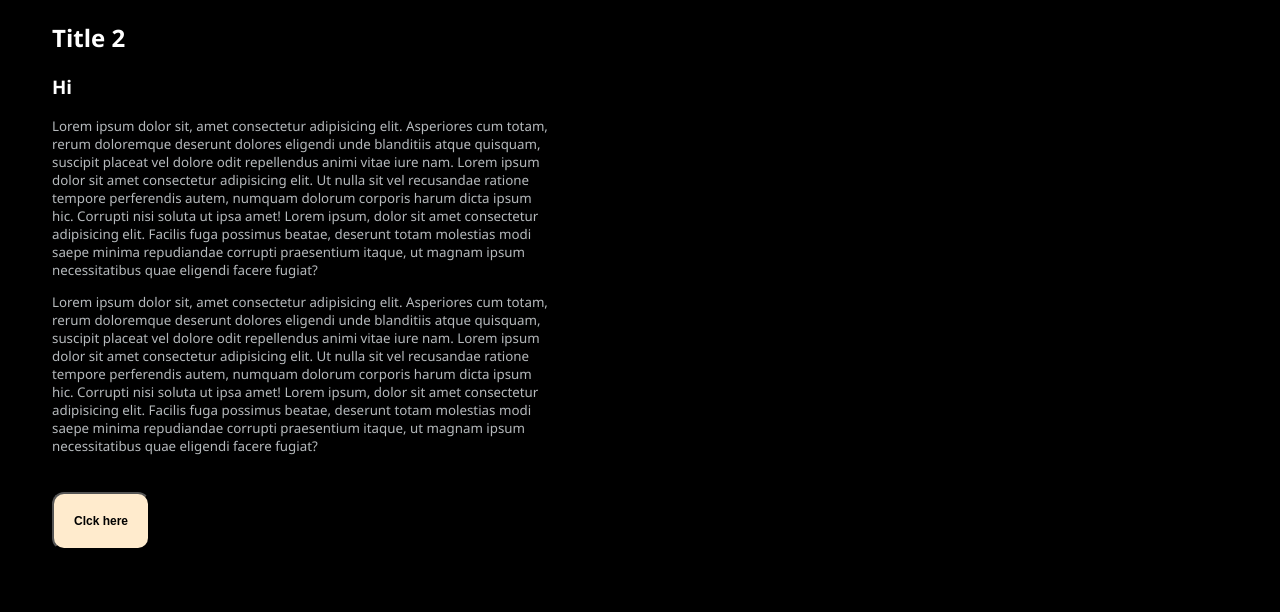
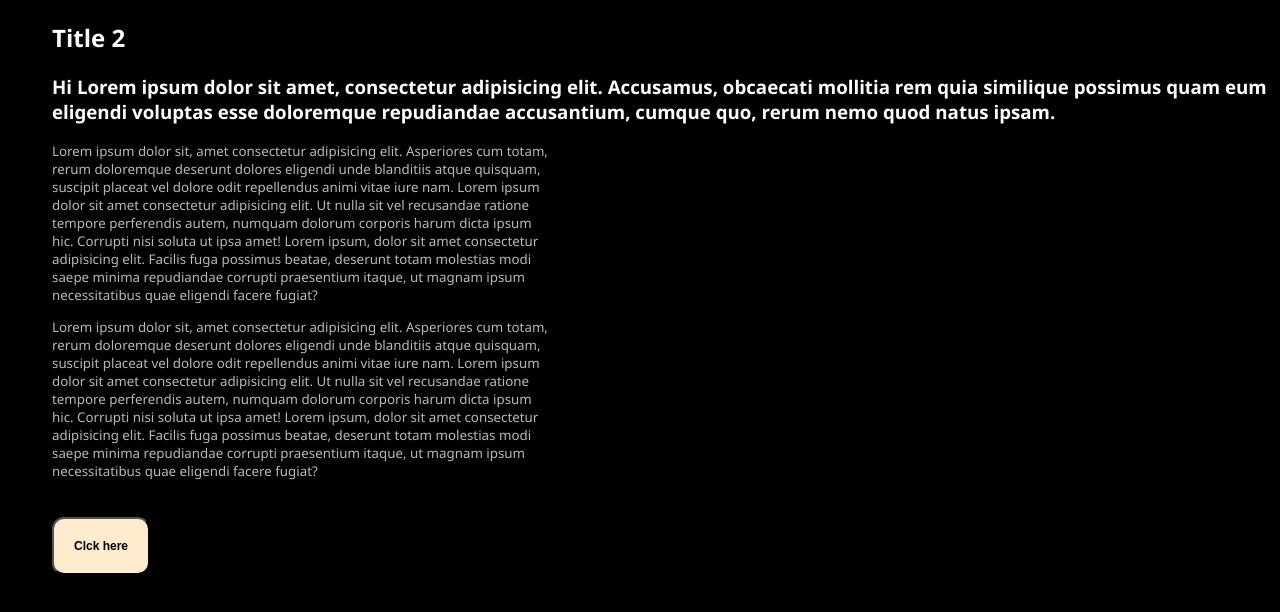
Before and after one commit to jusfanio/vs-code-course, a plain HTML site: page index.html in a window 1280 px wide. Shown: the part 152-764 px from the top of the page. Drawn offline with Linux system fonts and the light colour scheme.

Commit message:
more text

```diff
--- a/index.html
+++ b/index.html
@@ -10,7 +10,7 @@
 <body>
     <h1>Hello!</h1>
     <h2>Title 2</h2>
-    <h3>Hi</h3>
+    <h3>Hi Lorem ipsum dolor sit amet, consectetur adipisicing elit. Accusamus, obcaecati mollitia rem quia similique possimus quam eum eligendi voluptas esse doloremque repudiandae accusantium, cumque quo, rerum nemo quod natus ipsam.</h3>
     <script src="index.js"></script>
     <p>Lorem ipsum dolor sit, amet consectetur adipisicing elit. Asperiores cum totam, rerum doloremque deserunt dolores eligendi unde blanditiis atque quisquam, suscipit placeat vel dolore odit repellendus animi vitae iure nam. Lorem ipsum dolor sit amet consectetur adipisicing elit. Ut nulla sit vel recusandae ratione tempore perferendis autem, numquam dolorum corporis harum dicta ipsum hic. Corrupti nisi soluta ut ipsa amet! Lorem ipsum, dolor sit amet consectetur adipisicing elit. Facilis fuga possimus beatae, deserunt totam molestias modi saepe minima repudiandae corrupti praesentium itaque, ut magnam ipsum necessitatibus quae eligendi facere fugiat?</p>
 
```
